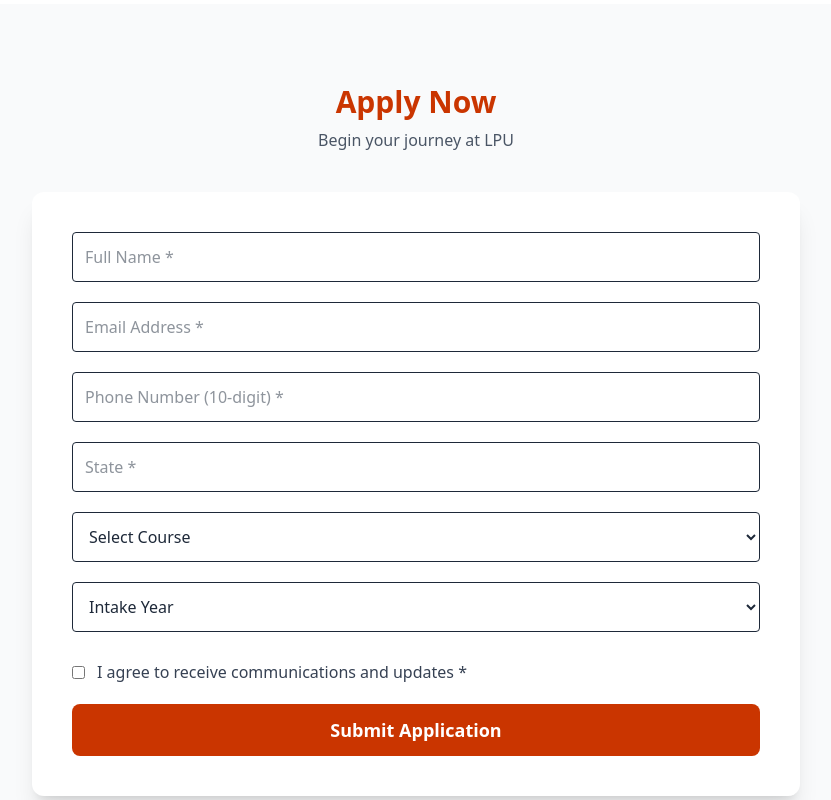
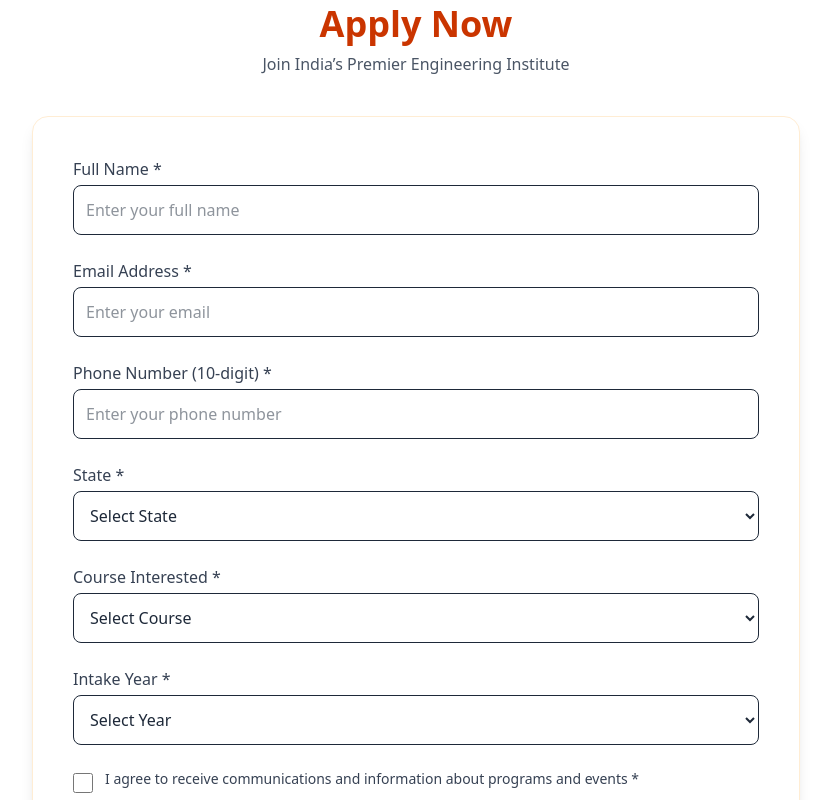
Before and after one commit to Adityatanty005/landingpage-frontend, a React app: page /lpu in a window 1280 px wide. Shown: the part 2800-3600 px from the top of the page, without its empty margins (224-1055 px from the left). Built offline with nearby package versions, Linux system fonts and the light colour scheme; the HTML template or start-up script is replaced by a standard one.

Commit message:
changed color and some components

```diff
--- a/src/pages/University1.jsx
+++ b/src/pages/University1.jsx
@@ -236,72 +236,151 @@
         </div>
       </section>
 
-      <section id="apply" className="py-20 bg-gray-50 px-6">
-        <h2 className="text-3xl font-extrabold text-center text-orange-700">
+      {/*  APPLY NOW FORM  */}
+      <section id="apply" className="bg-light">
+        <div className="max-w-3xl mx-auto">
+          <h3 className="text-4xl font-extrabold text-center text-orange-700">
             Apply Now
-        </h2>
-
-        <p className="text-center text-gray-600 mt-2 mb-10">
-          Begin your journey at LPU
+          </h3>
+          <p className="text-gray-600 text-center mt-2 mb-10">
+            Join India’s Premier Engineering Institute
           </p>
 
-        <form
-          onSubmit={handleSubmit}
-          className="max-w-3xl mx-auto bg-white p-10 shadow-xl rounded-xl grid grid-cols-1 gap-5"
-        >
+          <div className="bg-white p-8 md:p-10 rounded-2xl shadow-lg border border-orange-100">
+            <form onSubmit={handleSubmit} className="space-y-6">
+              <div>
+                <label className="block font-medium text-gray-700 mb-1">
+                  Full Name *
+                </label>
                 <input
                   type="text"
-            placeholder="Full Name *"
                   required
-            className="border p-3 rounded"
+                  className="w-full border rounded-lg p-3 focus:outline-none focus:ring-2 focus:ring-orange-600"
+                  placeholder="Enter your full name"
                 />
+              </div>
+
+              <div>
+                <label className="block font-medium text-gray-700 mb-1">
+                  Email Address *
+                </label>
                 <input
                   type="email"
-            placeholder="Email Address *"
                   required
-            className="border p-3 rounded"
+                  className="w-full border rounded-lg p-3 focus:outline-none focus:ring-2 focus:ring-orange-600"
+                  placeholder="Enter your email"
                 />
+              </div>
+
+              <div>
+                <label className="block font-medium text-gray-700 mb-1">
+                  Phone Number (10-digit) *
+                </label>
                 <input
                   type="tel"
-            placeholder="Phone Number (10-digit) *"
                   required
-            className="border p-3 rounded"
+                  pattern="[0-9]{10}"
+                  maxLength="10"
+                  className="w-full border rounded-lg p-3 focus:outline-none focus:ring-2 focus:ring-orange-600"
+                  placeholder="Enter your phone number"
                 />
-          <input
-            type="text"
-            placeholder="State *"
+              </div>
+
+              {/* State */}
+              <div class="form-group">
+                <label className="block font-medium text-gray-700 mb-1">
+                  State *
+                </label>
+                <select
                   required
-            className="border p-3 rounded"
-          />
+                  className="w-full border rounded-lg p-3 focus:outline-none focus:ring-2 focus:ring-orange-600"
+                >
+                  <option value="">Select State</option>
+                  <option value="Andhra Pradesh">Andhra Pradesh</option>
+                  <option value="Arunachal Pradesh">Arunachal Pradesh</option>
+                  <option value="Assam">Assam</option>
+                  <option value="Bihar">Bihar</option>
+                  <option value="Chhattisgarh">Chhattisgarh</option>
+                  <option value="Goa">Goa</option>
+                  <option value="Gujarat">Gujarat</option>
+                  <option value="Haryana">Haryana</option>
+                  <option value="Himachal Pradesh">Himachal Pradesh</option>
+                  <option value="Jharkhand">Jharkhand</option>
+                  <option value="Karnataka">Karnataka</option>
+                  <option value="Kerala">Kerala</option>
+                  <option value="Madhya Pradesh">Madhya Pradesh</option>
+                  <option value="Maharashtra">Maharashtra</option>
+                  <option value="Manipur">Manipur</option>
+                  <option value="Meghalaya">Meghalaya</option>
+                  <option value="Mizoram">Mizoram</option>
+                  <option value="Nagaland">Nagaland</option>
+                  <option value="Odisha">Odisha</option>
+                  <option value="Punjab">Punjab</option>
+                  <option value="Rajasthan">Rajasthan</option>
+                  <option value="Sikkim">Sikkim</option>
+                  <option value="Tamil Nadu">Tamil Nadu</option>
+                  <option value="Telangana">Telangana</option>
+                  <option value="Tripura">Tripura</option>
+                  <option value="Uttar Pradesh">Uttar Pradesh</option>
+                  <option value="Uttarakhand">Uttarakhand</option>
+                  <option value="West Bengal">West Bengal</option>
+                  <option value="Delhi">Delhi</option>
+                </select>
+              </div>
 
-          <select required className="border p-3 rounded">
+              <div>
+                <label className="block font-medium text-gray-700 mb-1">
+                  Course Interested *
+                </label>
+                <select
+                  required
+                  className="w-full border rounded-lg p-3 focus:outline-none focus:ring-2 focus:ring-orange-600"
+                >
                   <option value="">Select Course</option>
-            <option>B.Tech</option>
-            <option>BBA</option>
-            <option>BCA</option>
-            <option>MBA</option>
+                  <option value="Computer Science & Engineering">
+                    Computer Science & Engineering
+                  </option>
+                  <option value="Mechanical Engineering">
+                    Mechanical Engineering
+                  </option>
+                  <option value="Civil Engineering">Civil Engineering</option>
+                  <option value="Electrical Engineering">
+                    Electrical Engineering
+                  </option>
                 </select>
+              </div>
 
-          <select required className="border p-3 rounded">
-            <option value="">Intake Year</option>
-            <option>2024</option>
+              <div>
+                <label className="block font-medium text-gray-700 mb-1">
+                  Intake Year *
+                </label>
+                <select
+                  required
+                  className="w-full border rounded-lg p-3 focus:outline-none focus:ring-2 focus:ring-orange-600"
+                >
+                  <option value="">Select Year</option>
                   <option>2025</option>
+                  <option>2026</option>
                 </select>
+              </div>
 
-          <label className="flex gap-3 items-center mt-2">
-            <input type="checkbox" required />
-            <span className="text-gray-700">
-              I agree to receive communications and updates *
-            </span>
-          </label>
+              <div className="flex items-start gap-3">
+                <input type="checkbox" required className="mt-1 h-5 w-5" />
+                <p className="text-gray-700 text-sm">
+                  I agree to receive communications and information about
+                  programs and events *
+                </p>
+              </div>
 
               <button
                 type="submit"
-            className="w-full py-3 bg-orange-700 text-white rounded-lg text-lg font-semibold hover:bg-orange-800 transition"
+                className="w-full bg-orange-800 text-white py-3 rounded-lg font-semibold text-lg hover:bg-orange-900 transition"
               >
                 Submit Application
               </button>
             </form>
+          </div>
+        </div>
       </section>
 
       <footer className="bg-orange-900 text-white py-6 text-center mt-10">
```
Lines whose indentation alone changed are shown as unchanged.
